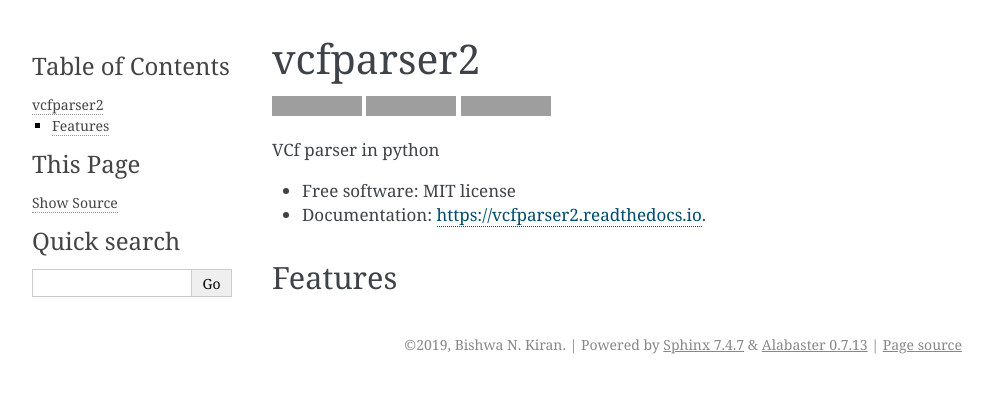
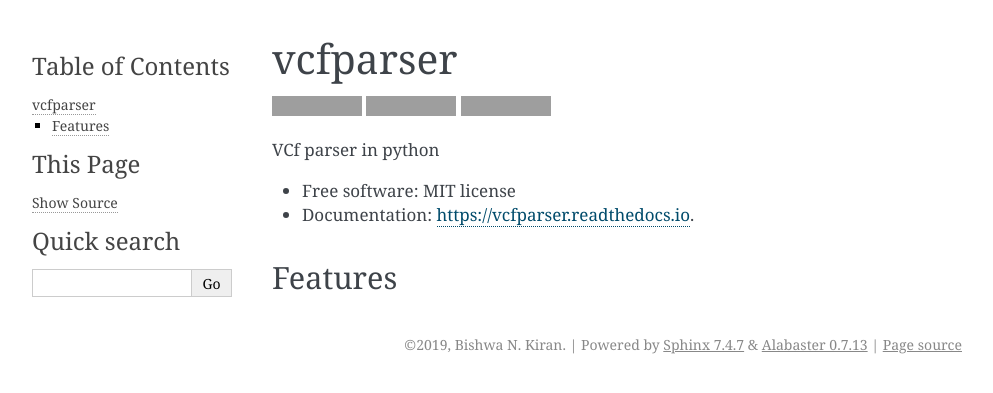
Before and after one commit to everestial/vcfparser, a Sphinx documentation site: the page built from docs/README.rst, in a window 1280 px wide, cut to the strip 0-393 px from the top of the page. Shown: the whole strip, without its empty margins (148-1141 px from the left). Built offline with Sphinx 7.4.7, drawn with Linux system fonts in a browser that asks for light colours; grey boxes are pictures that could not be loaded.

```diff
--- a/docs/README.rst
+++ b/docs/README.rst
@@ -1,16 +1,16 @@
 ==========
-vcfparser2
+vcfparser
 ==========
 
 
-.. image:: https://img.shields.io/pypi/v/vcfparser2.svg
-        :target: https://pypi.python.org/pypi/vcfparser2
+.. image:: https://img.shields.io/pypi/v/vcfparser.svg
+        :target: https://pypi.python.org/pypi/vcfparser
 
-.. image:: https://img.shields.io/travis/everestial/vcfparser2.svg
-        :target: https://travis-ci.org/everestial/vcfparser2
+.. image:: https://img.shields.io/travis/everestial/vcfparser.svg
+        :target: https://travis-ci.org/everestial/vcfparser
 
-.. image:: https://readthedocs.org/projects/vcfparser2/badge/?version=latest
-        :target: https://vcfparser2.readthedocs.io/en/latest/?badge=latest
+.. image:: https://readthedocs.org/projects/vcfparser/badge/?version=latest
+        :target: https://vcfparser.readthedocs.io/en/latest/?badge=latest
         :alt: Documentation Status
 
 
@@ -20,7 +20,7 @@ VCf  parser in python
 
 
 * Free software: MIT license
-* Documentation: https://vcfparser2.readthedocs.io.
+* Documentation: https://vcfparser.readthedocs.io.
 
 
 Features
```
Also changed, not shown: docs/index.rst (+1 -8 lines), docs/modules.rst (added, +7 -0 lines), docs/record_class.rst (deleted, +0 -9 lines), docs/vcfparser.rst (added, +46 -0 lines), 1 other file.
